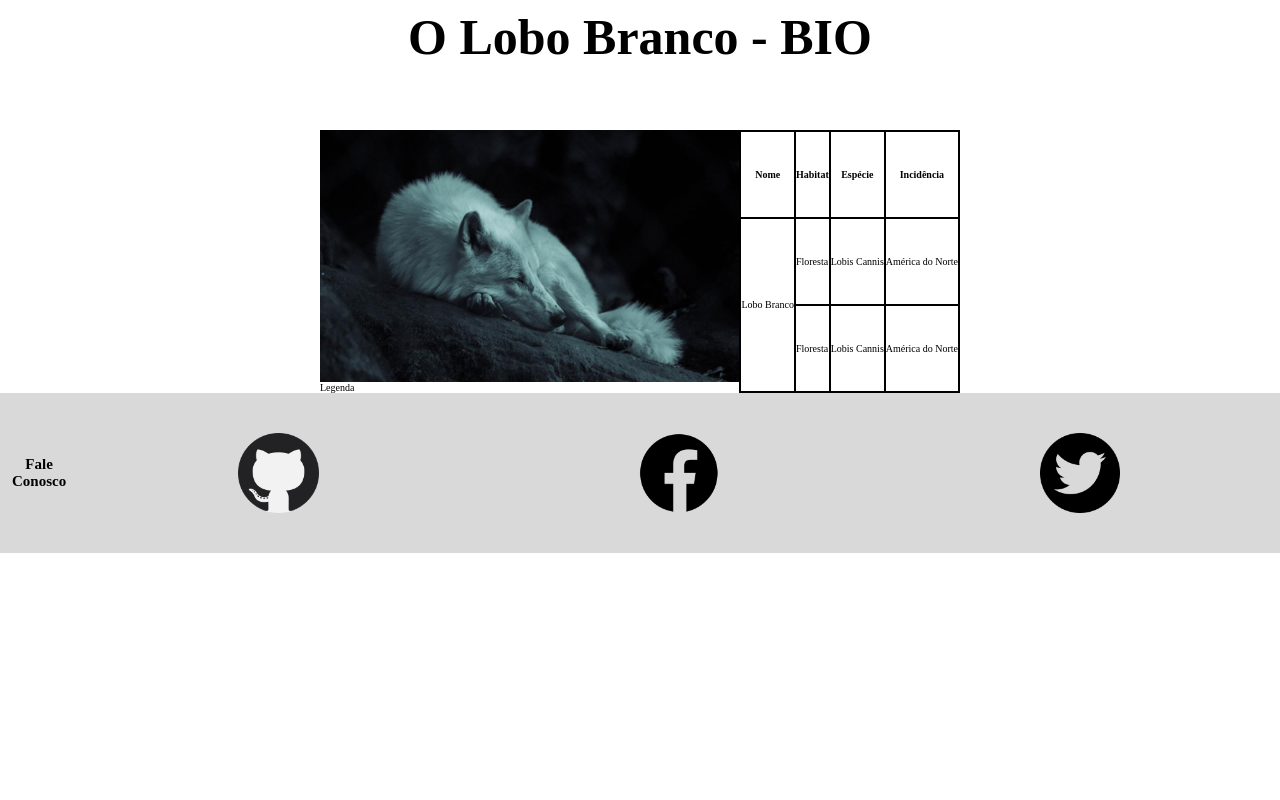
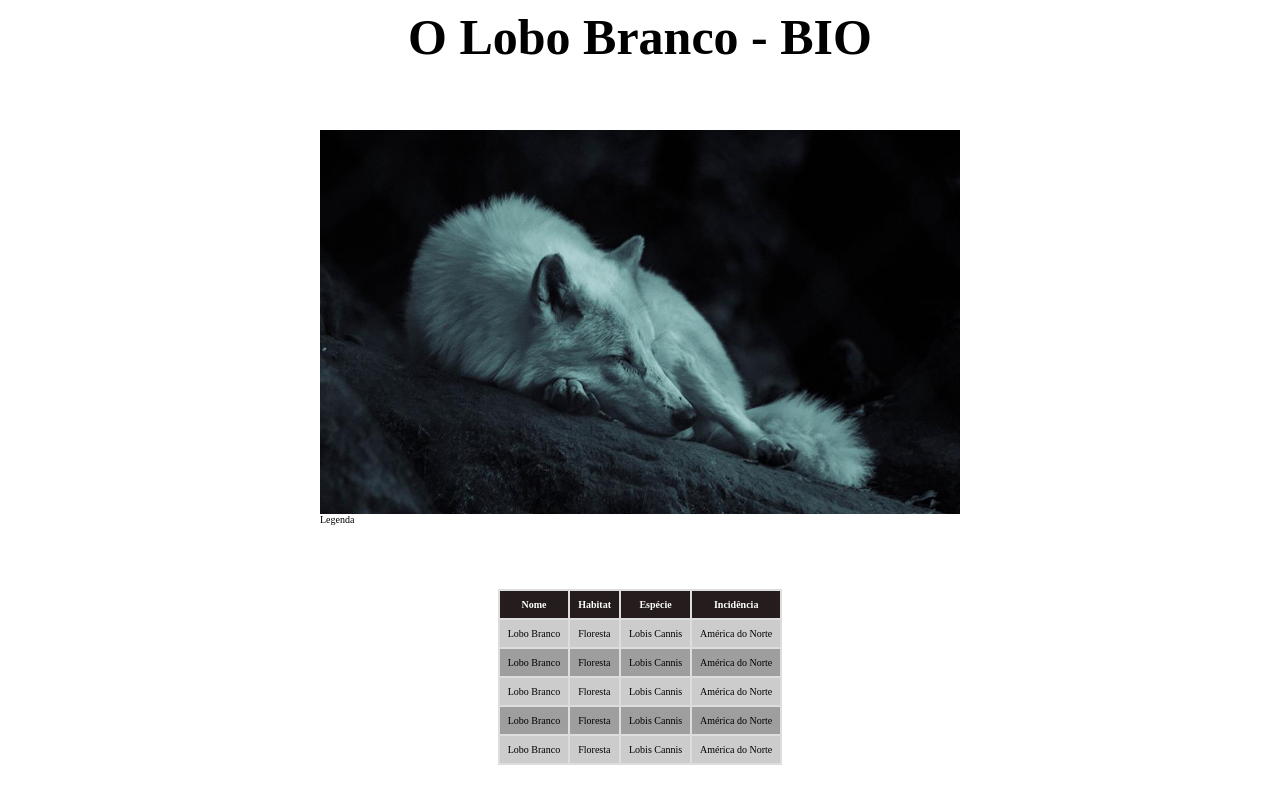
Before and after one commit to 1TDSPM-23/pf0670, a plain HTML site: page pages/lobo1.html in a window 1280 px wide. Shown: the part 440-1240 px from the top of the page. Before the commit the page ends 1013 px from the top, so only its background shows below. Drawn offline with Linux system fonts and the light colour scheme.

Commit message:
Tabela com estilização própria.

```diff
--- a/css/conteudo.css
+++ b/css/conteudo.css
@@ -20,10 +20,29 @@ GROW/BASIS/SHRINK */
     flex: 1 1 300px;
 }
 
-.conteudo table{
+table{
     border-collapse:  collapse;
+    margin: 5% auto;
 }
 
-.conteudo table th,td{
-    border: 2px solid #000000;
+th,td{
+    border: 2px solid #dddddd;
+    padding: 8px;
 }
+
+
+
+tr:nth-child(even){
+    background-color: #ccc;
+}
+tr:nth-child(odd){
+    background-color: #9e9e9e;
+}
+tr:nth-child(1){
+    background-color: #251d1d;
+    color: #fff;
+}
+
+tr:hover{
+    background-color: #131212af;
+}
--- a/pages/lobo1.html
+++ b/pages/lobo1.html
@@ -31,6 +31,7 @@
             <img src="../img/lobo1.jpg" alt="Lobo">
             <p>Legenda</p>
         </div>
+    </section>
 
     <table>
         <tr>
@@ -40,21 +41,36 @@
             <th>Incidência</th>
         </tr>
         <tr>
-                <td rowspan="2">Lobo Branco</td>
+            <td>Lobo Branco</td>
             <td>Floresta</td>
             <td>Lobis Cannis</td>
             <td>América do Norte</td>
         </tr>
         <tr>
-                <!-- <td>Lobo Branco</td> -->
+            <td>Lobo Branco</td>
+            <td>Floresta</td>
+            <td>Lobis Cannis</td>
+            <td>América do Norte</td>
+        </tr>
+        <tr>
+            <td>Lobo Branco</td>
+            <td>Floresta</td>
+            <td>Lobis Cannis</td>
+            <td>América do Norte</td>
+        </tr>
+        <tr>
+            <td>Lobo Branco</td>
+            <td>Floresta</td>
+            <td>Lobis Cannis</td>
+            <td>América do Norte</td>
+        </tr>
+        <tr>
+            <td>Lobo Branco</td>
             <td>Floresta</td>
             <td>Lobis Cannis</td>
             <td>América do Norte</td>
         </tr>
     </table>
-
-
-    </section>
 
     <footer class="rodape">
         <h2>Fale Conosco</h2>
```
Also changed, not shown: index.html (+2 -0 lines). Lines whose indentation alone changed are shown as unchanged.
